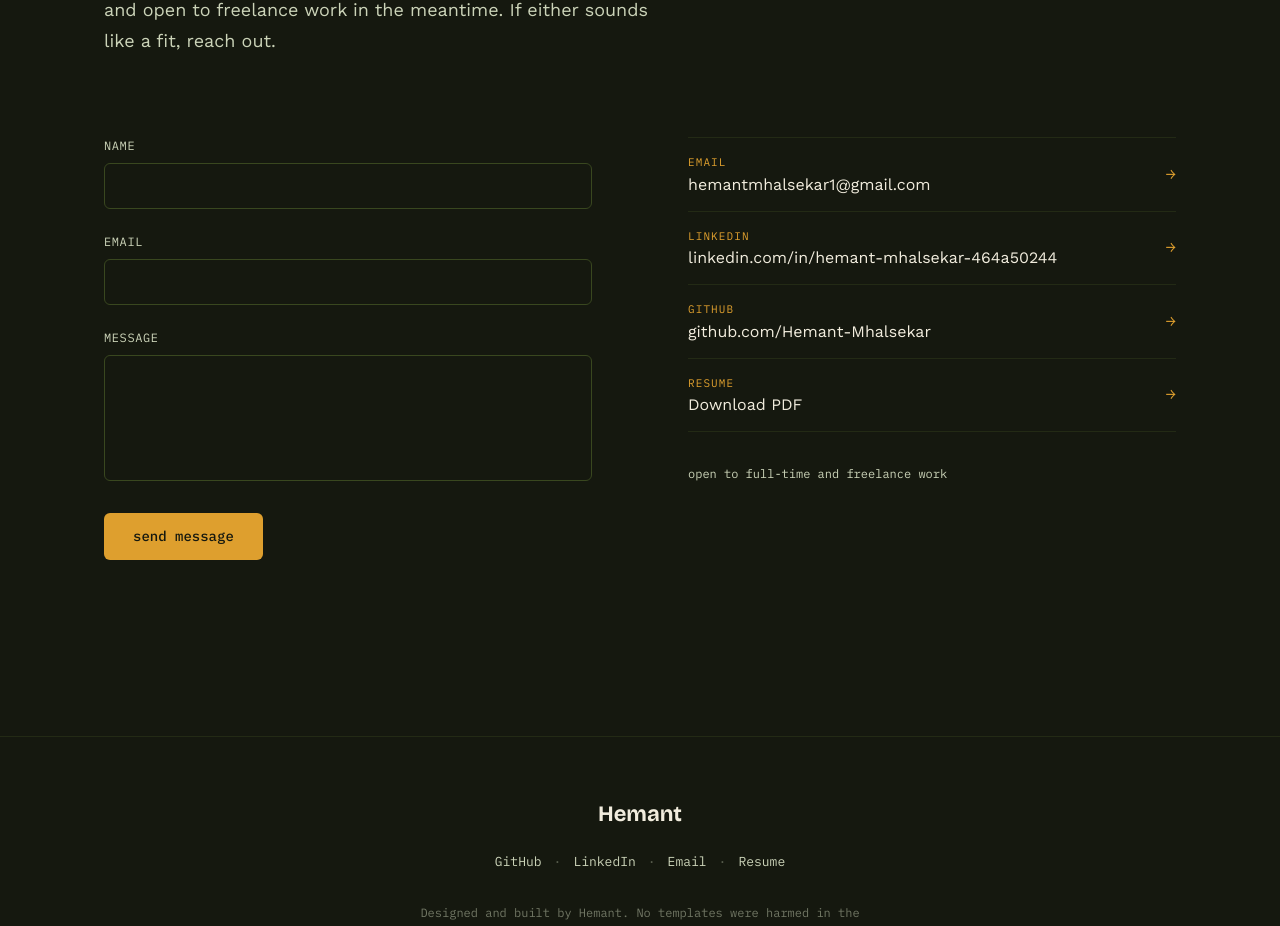
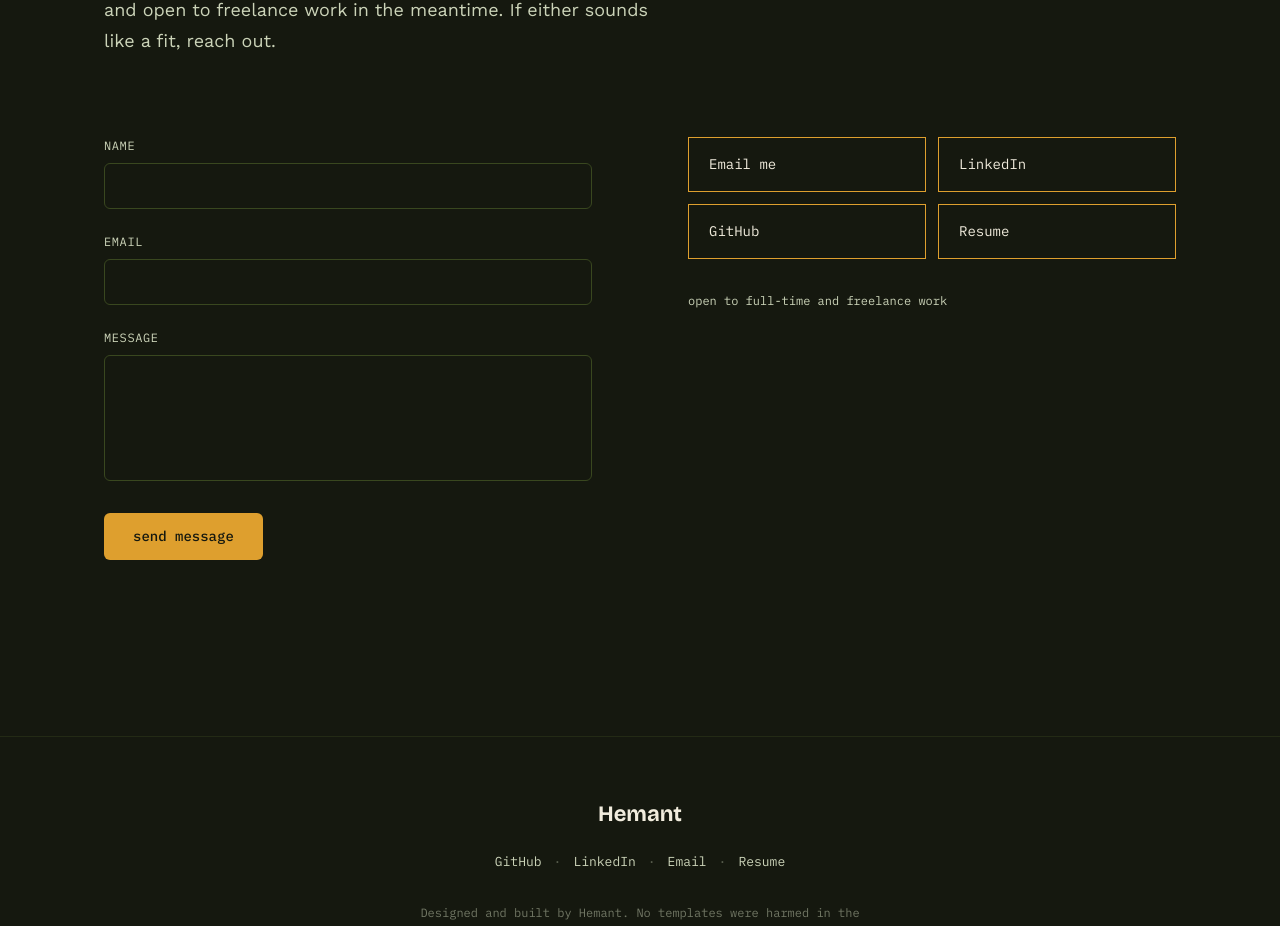
Before and after one commit to Hemant-Mhalsekar/Hemant-Portfolio, a React (Vite) app: page / in a window 1280 px wide. Shown: the part 7370-8296 px from the top of the page. Built offline with nearby package versions, Linux system fonts and the light colour scheme.

Commit message:
changes ui of contact me page

```diff
--- a/src/sections/Contact.jsx
+++ b/src/sections/Contact.jsx
@@ -2,10 +2,10 @@ import React, { useState, useRef, useEffect } from 'react';
 import emailjs from '@emailjs/browser';
 
 const SOCIAL_LINKS = [
-  { label: 'Email', value: 'hemantmhalsekar1@gmail.com', href: 'mailto:hemantmhalsekar1@gmail.com' },
-  { label: 'LinkedIn', value: 'linkedin.com/in/hemant-mhalsekar-464a50244', href: 'https://www.linkedin.com/in/hemant-mhalsekar-464a50244/' },
-  { label: 'GitHub', value: 'github.com/Hemant-Mhalsekar', href: 'https://github.com/Hemant-Mhalsekar' },
-  { label: 'Resume', value: 'Download PDF', href: '/resume.pdf', isDownload: true }
+  { label: 'Email me', href: 'mailto:hemantmhalsekar1@gmail.com' },
+  { label: 'LinkedIn', href: 'https://www.linkedin.com/in/hemant-mhalsekar-464a50244/' },
+  { label: 'GitHub', href: 'https://github.com/Hemant-Mhalsekar' },
+  { label: 'Resume', href: '/resume.pdf', isDownload: true }
 ];
 
 const PREFERS_REDUCED =
@@ -222,36 +222,18 @@ const Contact = () => {
 
           {/* Right: Direct Links */}
           <div style={fadeUp(450, 600, 24)} className="flex flex-col">
-            <div className="flex flex-col border-t border-[#39471F]/40">
+            <div className="grid grid-cols-1 sm:grid-cols-2 gap-3">
               {SOCIAL_LINKS.map((link) => (
                 <a
                   key={link.label}
                   href={link.href}
-                  target={link.label !== 'Email' ? '_blank' : undefined}
-                  rel={link.label !== 'Email' ? 'noopener noreferrer' : undefined}
+                  target={link.label !== 'Email me' ? '_blank' : undefined}
+                  rel={link.label !== 'Email me' ? 'noopener noreferrer' : undefined}
                   download={link.isDownload ? '' : undefined}
-                  className="group flex flex-row items-center justify-between py-4 border-b border-[#39471F]/40 hover:bg-[#F1ECDD]/[0.02] transition-colors"
+                  className="flex items-center justify-start px-5 py-4 border border-[#DE9F2E] text-[#F1ECDD] hover:bg-[#DE9F2E] hover:text-[#15180F] transition-colors duration-200"
+                  style={{ fontFamily: "'IBM Plex Mono', monospace", fontSize: '14px' }}
                 >
-                  <div className="flex flex-col pr-4">
-                    <span
-                      className="text-[#DE9F2E] text-[11px] uppercase tracking-widest mb-1"
-                      style={{ fontFamily: "'IBM Plex Mono', monospace" }}
-                    >
-                      {link.label}
-                    </span>
-                    <span
-                      className="text-[#F1ECDD] text-[16px] leading-tight"
-                      style={{ fontFamily: "'Work Sans', sans-serif" }}
-                    >
-                      {link.value}
-                    </span>
-                  </div>
-                  <span
-                    className="text-[#DE9F2E] text-[14px] flex-shrink-0 transform transition-transform duration-300 group-hover:translate-x-1"
-                    aria-hidden="true"
-                  >
-                    →
-                  </span>
+                  {link.label}
                 </a>
               ))}
             </div>
```
